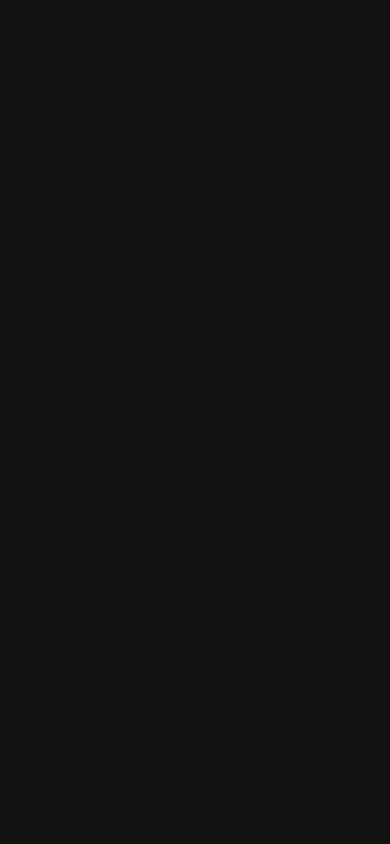
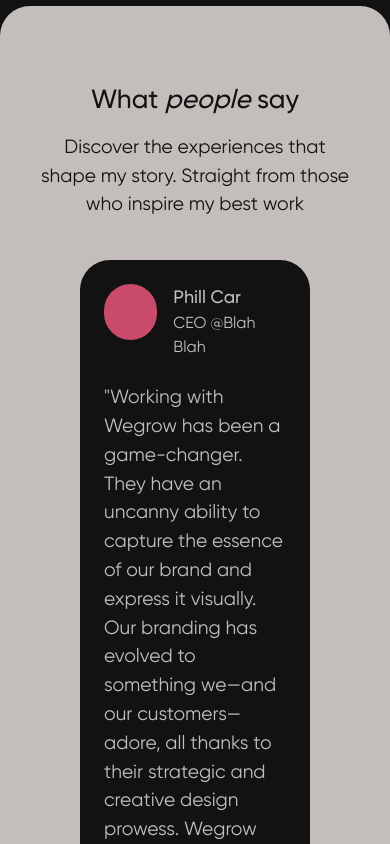
Before and after one commit to zoharkiks/theportfolyo, a Next.js app: page / in a window 390 px wide. Shown: the part 4280-5124 px from the top of the page. Before the commit the page ends 4269 px from the top, so only its background shows below. Built offline with nearby package versions, Linux system fonts and the light colour scheme.

Commit message:
Setup testimonials

```diff
--- a/src/app/globals.css
+++ b/src/app/globals.css
@@ -95,7 +95,7 @@ span {
   }
 
   /* ------------------------- Navigation -------------------------------------------------- */
-  label {
+  nav label {
     display: flex;
     flex-direction: column;
     justify-content: center;
@@ -103,7 +103,7 @@ span {
     cursor: pointer;
   }
 
-  label span {
+  nav label span {
     background: var(--color-primary);
     border-radius: 5px;
     height: 2px;
@@ -111,28 +111,28 @@ span {
     transition: 0.4s cubic-bezier(0.68, -0.6, 0.32, 1.6);
   }
 
-  span:nth-of-type(1) {
+  nav span:nth-of-type(1) {
     width: 30%;
   }
 
-  span:nth-of-type(2) {
+  nav span:nth-of-type(2) {
     width: 55%;
   }
 
-  span:nth-of-type(3) {
+  nav span:nth-of-type(3) {
     width: 25%;
   }
 
-  input[type="checkbox"] {
+  nav input[type="checkbox"] {
     display: none;
   }
 
-  input[type="checkbox"]:checked ~ span:nth-of-type(1) {
+  nav input[type="checkbox"]:checked ~ span:nth-of-type(1) {
     transform-origin: bottom;
     transform: rotatez(45deg) translate(5px, 0px);
   }
 
-  input[type="checkbox"]:checked ~ span:nth-of-type(2) {
+  nav input[type="checkbox"]:checked ~ span:nth-of-type(2) {
     transform-origin: top;
     transform: rotatez(-45deg);
   }
--- a/src/app/page.js
+++ b/src/app/page.js
@@ -2,7 +2,8 @@ import Hero from "@/components/Hero";
 import Projects from "@/components/Projects";
 import Services from "@/components/Services";
 import Skills from "@/components/Skills";
-import Image from "next/image";
+import Testimonials from "@/components/Testimonials";
+
 
 export default function Home() {
   return (
@@ -11,6 +12,7 @@ export default function Home() {
      <Services/>
      <Skills/>
      <Projects/>
+     <Testimonials/>
     </main>
   );
 }
--- a/src/components/Services.jsx
+++ b/src/components/Services.jsx
@@ -7,11 +7,11 @@ const Services = () => {
     <section>
       <div className="container">
         <h2>What I Can Help You With</h2>
-        <div className="flex flex-col mt-10 items-center bg-primary text-background rounded-[var(--radius-l)] px-10 py-10">
+        <div className="flex flex-col mt-10 items-center bg-primary text-background rounded-[var(--radius-l)] px-10 py-14">
           <Button intent={"secondary"}>Services</Button>
-          <div className="flex flex-col items-center mt-4">
-            <h3 className="font-medium">Your Design Wishlist:</h3>
-            <h3 className="font-medium">
+          <div className="flex flex-col items-center mt-4 *:font-medium">
+            <h3 className="">Your Design Wishlist:</h3>
+            <h3 className="">
               {" "}
               <span className="italic">checked </span>
               off!
--- /dev/null
+++ b/src/components/TestimonialCard.jsx
@@ -0,0 +1,18 @@
+import React from "react";
+
+const TestimonialCard = () => {
+  return (
+    <div className="w-full  bg-background text-primary rounded-[var(--radius-l)] px-6 pb-20 pt-6 md:px-10 md:pt-16 md:pb-24 ">
+      <div className="flex gap-4">
+        <div className="rounded-full bg-accent size-14 "></div>
+        <div className="flex flex-col ">
+          <span className="text-lg font-medium ">Phill Car</span>
+          <span className="">CEO @Blah Blah</span>
+        </div>
+      </div>
+      <p className="mt-6">"Working with Wegrow has been a game-changer. They have an uncanny ability to capture the essence of our brand and express it visually. Our branding has evolved to something we—and our customers—adore, all thanks to their strategic and creative design prowess. Wegrow isn't just about designs; they're essential to making our ideas a reality."</p>
+    </div>
+  );
+};
+
+export default TestimonialCard;
--- /dev/null
+++ b/src/components/Testimonials.jsx
@@ -0,0 +1,34 @@
+import React from "react";
+import TestimonialCard from "./TestimonialCard";
+
+const Testimonials = () => {
+  return (
+    <section>
+      <div className="container bg-primary text-background rounded-[var(--radius-l)] p-10">
+        <div className="flex flex-col items-center mt-10 ">
+          <div className="flex *:font-medium ">
+            <h3>
+              What <span className="italic">people </span> say
+            </h3>
+          </div>
+
+          <p className="mt-4 text-center">
+            Discover the experiences that shape my story. Straight from those
+            who inspire my best work
+          </p>
+
+
+
+        </div>
+
+        <div className="grid gap-4 mx-10 mt-10 md:mx-0 ">
+          <TestimonialCard />
+          {/* <TestimonialCard />
+          <TestimonialCard /> */}
+        </div>
+      </div>
+    </section>
+  );
+};
+
+export default Testimonials;
```
